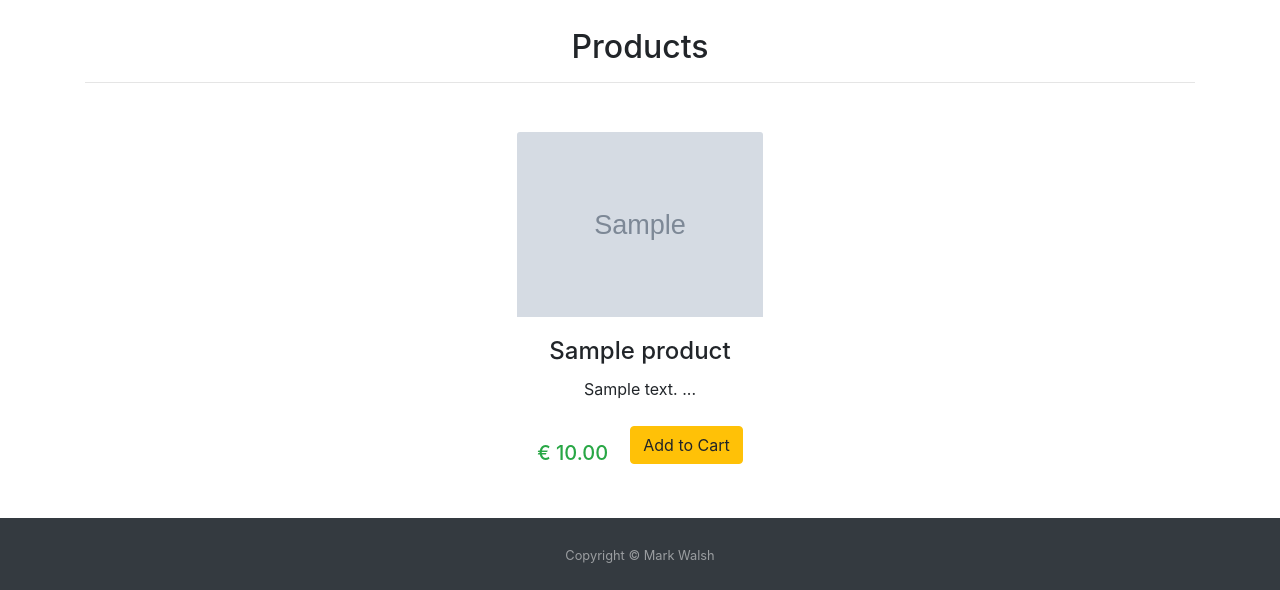
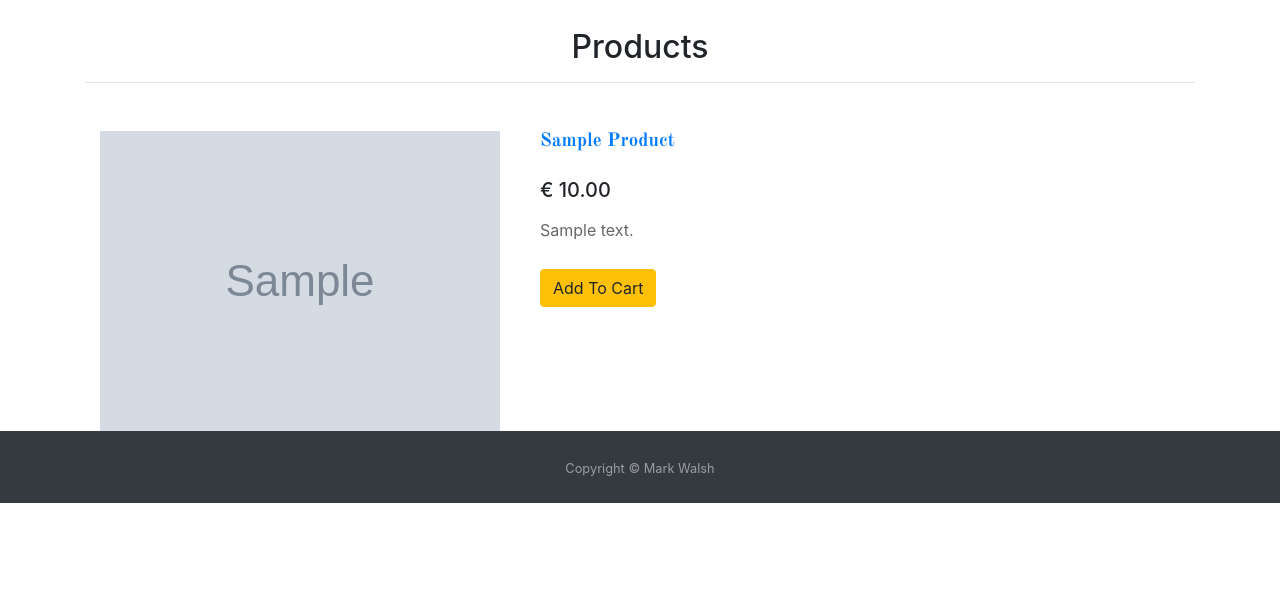
Before and after one commit to Squelsh84/connemara-sticks-ms4, a Django app: page /products/ in a window 1280 px wide. Shown: the part 484-1074 px from the top of the page. After the commit the page ends 987 px from the top, so only its background shows below. Run offline with Django 3.2, Linux system fonts and the light colour scheme; tables that the repository leaves empty hold one stand-in row (values such as "Sample post"); grey boxes marked "Sample" are stand-in pictures; some libraries are stand-ins or nearby versions.

Commit message:
Created styling for the product images on the products page to stop them from being too large

```diff
--- a/products/templates/products.html
+++ b/products/templates/products.html
@@ -20,39 +20,31 @@
 
 <!-- Products -->
 
-<section class="container py-7" id="  home-products ">
+
+
+<section class="container py-7">
   <div class="title text-center">
     <h2>Products</h2>
   </div>
   <hr class="hr-primary w-15 hr-xl ml-0 mb-5">
-  <div class="container">
-    <div class="row text-center">
-      {% for product in products %}
-      <div class="col-9 mx-auto col-md-6 col-lg-3">
-        <div class="card mb-4" style="border-color: transparent;">
-          <a href="{{product.get_url}}">
-            <img src="{{product.image.url}}" class="card-img-top" alt="{{product.name}}">
-          </a>
-          <div class="card-body">
-            <h4 class="card-title">{{product.name}}</h4>
-            <p class="card-text">
-              {{product.description|slice:":70" }} ... </p>
-            <div class="buy d-flex justify-content-between align-items-center">
-              <div class="price text-success">
-                <h5 class="mt-4">€ {{product.price}}</h5>
-              </div>
-              <a href="{% url 'add_cart' product.id %}">
-                <button type="button" name="button" class="btn btn-warning">
-                  Add to Cart
-                </button>
-              </a>
-
-            </div>
-          </div>
-        </div>
+  <!-- Start List Product -->
+  {% for product in products %}
+  <div class="ht__list__product col-12 mx-auto col-md-12 col-lg-12 mt-3">
+    <div class="ht__list__thumb">
+      <a href="{{product.get_url}}"><img class="img-products" src="{{product.image.url}}" alt="{{product.name}}"></a>
+    </div>
+    <div class="htc__list__details">
+      <h2><a href="product-details.html">{{product.name}}</a></h2>
+      <div class="price">
+        <h5 class="mt-4">€ {{product.price}}</h5>
       </div>
-      {%endfor%}
+      <p>{{product.description}}</p>
+      <div class="fr__list__btn">
+        <a class="btn btn-warning" href="{% url 'add_cart' product.id %}">Add To Cart</a>
+      </div>
     </div>
+  </div>
+  {%endfor%}
   </div>
 </section>
 
--- a/static/css/main.css
+++ b/static/css/main.css
@@ -1,4 +1,13 @@
+@import url('https://fonts.googleapis.com/css?family=Old+Standard+TT:400,700|Poppins:400,700&display=swap');
 
+
+.body {
+  overflow-x: hidden;
+  font-family: 'Old Standard TT', serif;
+  font-family: 'Poppins', sans-serif;
+  color: #fff;
+  position: relative;
+}
 
 
 /*-- Navbar--*/
@@ -241,6 +250,12 @@ padding-top: 1.5rem;
 
 /*-- Products Page --*/
 
+.img-products{
+  object-fit: contain;
+  min-width: auto;
+  max-width: 400px;
+}
+
 .ht__list__product {
   margin-top: 40px;
 }
--- a/templates/base.html
+++ b/templates/base.html
@@ -83,7 +83,7 @@
         {% if item_count > 0 %}
         <li class="nav-item">
           <a class="nav-link text-light font-weight-bold " href="{% url 'cart_detail' %}"><i
-              class="fas fa-shopping-cart"></i>({{item_count}})</a>
+              class="fas fa-shopping-bag"></i>({{item_count}})</a>
         </li>
         {% endif %}
         <form class="form-inline my-2 my-lg-0" action="{% url 'search' %}" , method="GET">
```
